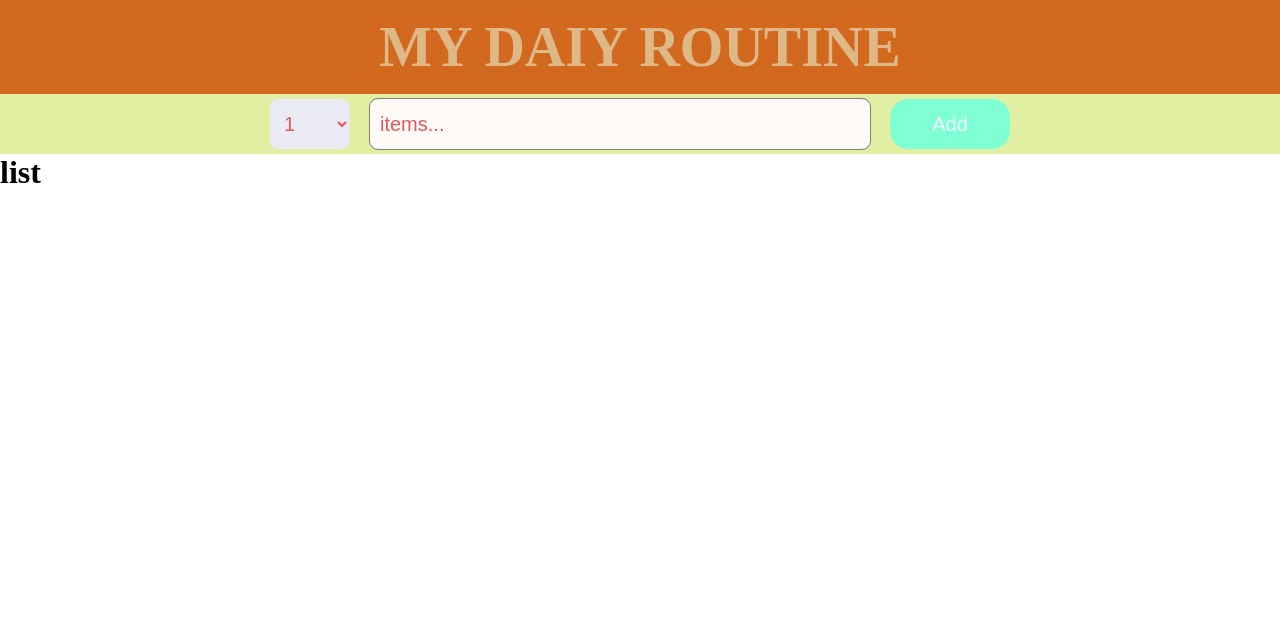
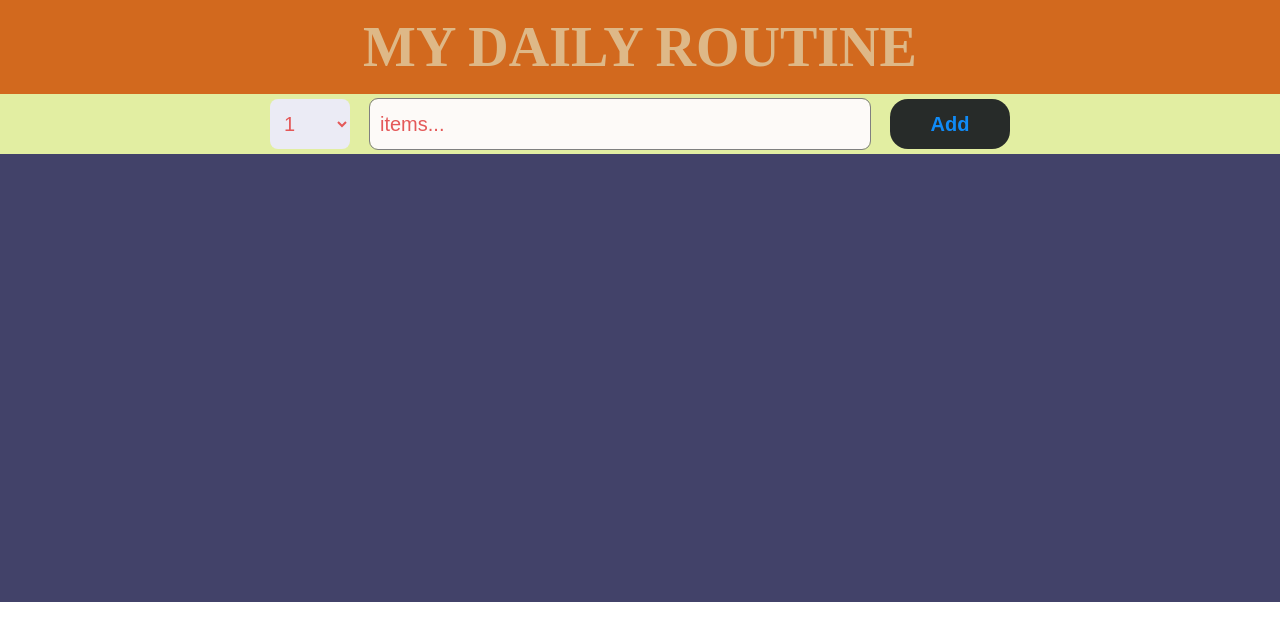
Before and after one commit to Bolaji87/todo-list, a React (Vite) app: page / in a window 1280 px wide. Shown: the top 640 px of the page. Built offline with nearby package versions, Linux system fonts and the light colour scheme.

Commit message:
add list component

```diff
--- a/src/App.jsx
+++ b/src/App.jsx
@@ -1,14 +1,18 @@
-import React from "react";
+import React, { useState } from "react";
 import Navbar from "./components/header/Navbar.jsx";
 import Form from "./components/form/Form.jsx";
 import Lists from "./components/main/Lists.jsx";
 
 function App() {
+  const [items, setItems] = useState([]);
+  function handleUpadateItems(item) {
+    setItems((items) => [...items, item]);
+  }
   return (
     <div>
       <Navbar />
-      <Form />
-      <Lists />
+      <Form onUpdateItems={handleUpadateItems} />
+      <Lists items={items} />
     </div>
   );
 }
--- a/src/components/form/form.css
+++ b/src/components/form/form.css
@@ -44,6 +44,7 @@
   border: none;
   border-radius: 18px;
   font-size: 20px;
-  background-color: aquamarine;
-  color: aliceblue;
+  font-weight: bold;
+  background-color: rgb(39, 43, 41);
+  color: rgb(16, 139, 247);
 }
--- a/src/components/header/Navbar.jsx
+++ b/src/components/header/Navbar.jsx
@@ -4,7 +4,7 @@ import "./navbar.css";
 function Navbar() {
   return (
     <div className="navbar">
-      <h1>My daiy routine</h1>
+      <h1>My daily routine</h1>
     </div>
   );
 }
--- a/src/components/main/Lists.jsx
+++ b/src/components/main/Lists.jsx
@@ -1,9 +1,10 @@
 import React from "react";
+import "./list.css";
 
-function Lists() {
+function Lists({ items }) {
   return (
-    <div>
-      <h1>list</h1>
+    <div className="list-container">
+      <h1>{items}</h1>
     </div>
   );
 }
--- /dev/null
+++ b/src/components/main/list.css
@@ -0,0 +1,4 @@
+.list-container {
+  background-color: rgb(66, 66, 105);
+  height: 28rem;
+}
```
